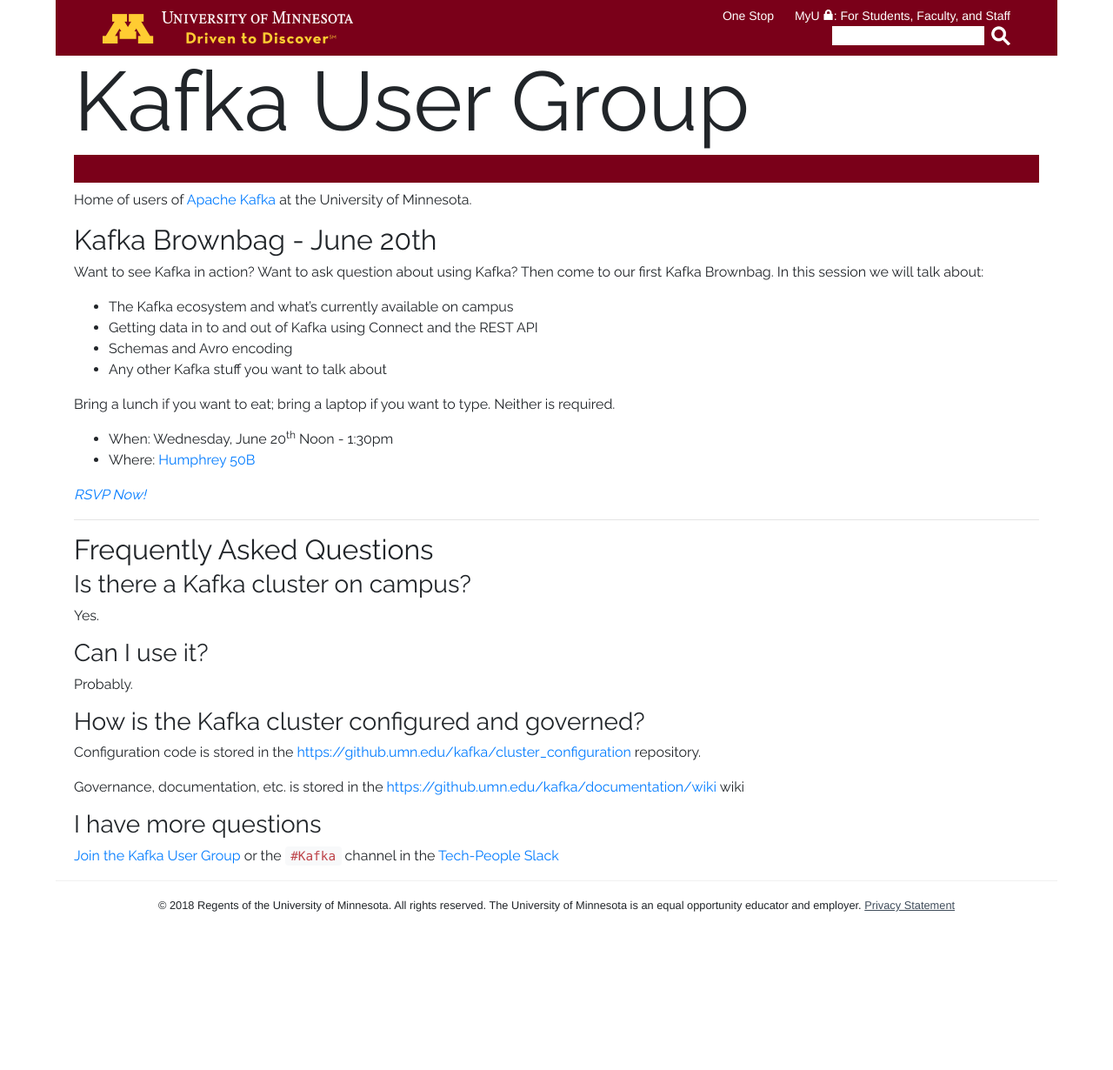
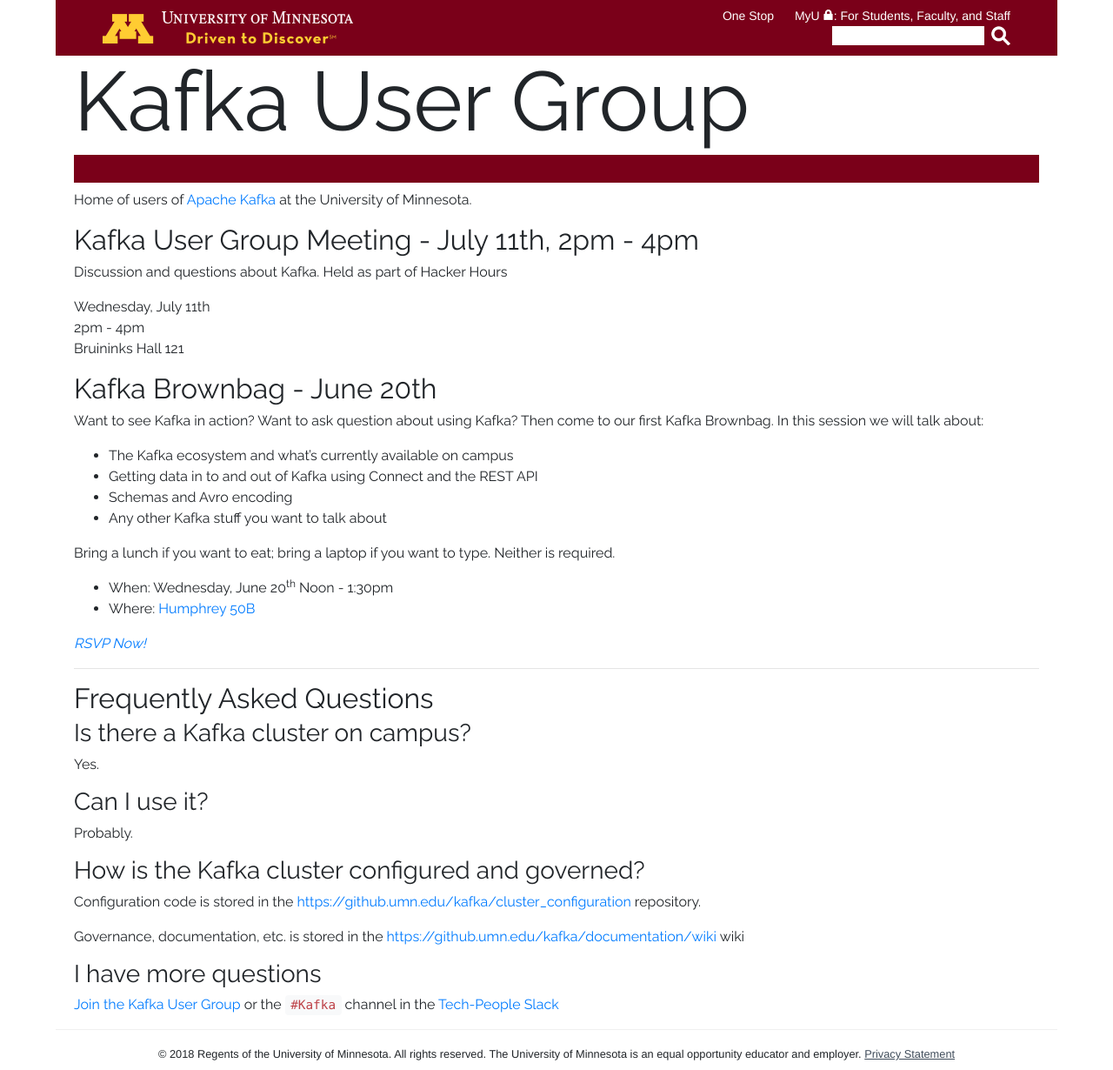
Before and after one commit to umn-kafka/umn-kafka.github.io, a Jekyll site: the page built from index.markdown, in a window 1280 px wide. Shown: the whole page at 87% size. Built offline with Jekyll 4.4.1, drawn with Linux system fonts in a browser that asks for light colours; before the commit the page ends 1059 px from its top, so only the background shows below that.

Commit message:
Update index.markdown

```diff
--- a/index.markdown
+++ b/index.markdown
@@ -4,6 +4,14 @@ title: Kafka User Group
 ---
 
 Home of users of [Apache Kafka](http://kafka.apache.org) at the University of Minnesota.
+
+## Kafka User Group Meeting - July 11th, 2pm - 4pm
+
+Discussion and questions about Kafka. Held as part of Hacker Hours
+
+Wednesday, July 11th<br/>
+2pm - 4pm<br />
+Bruininks Hall 121
 
 ## Kafka Brownbag - June 20th
 
```
